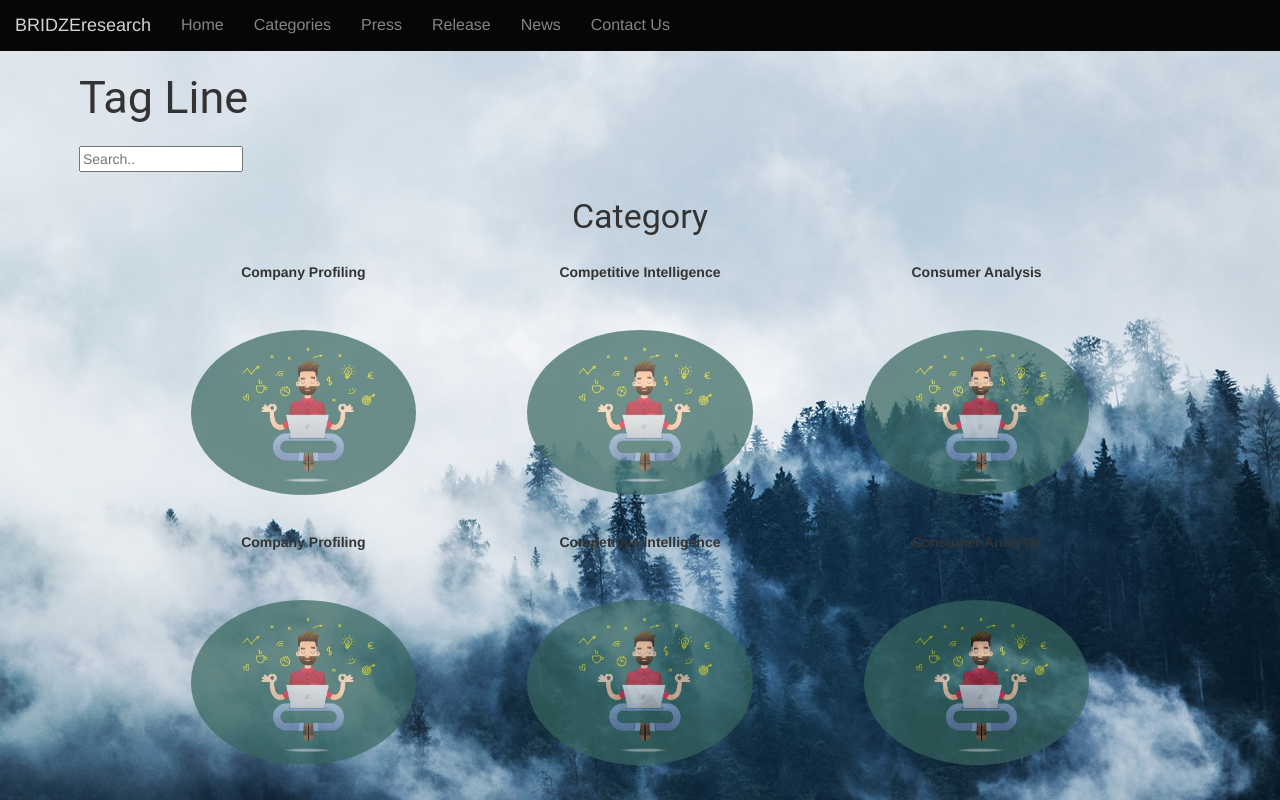
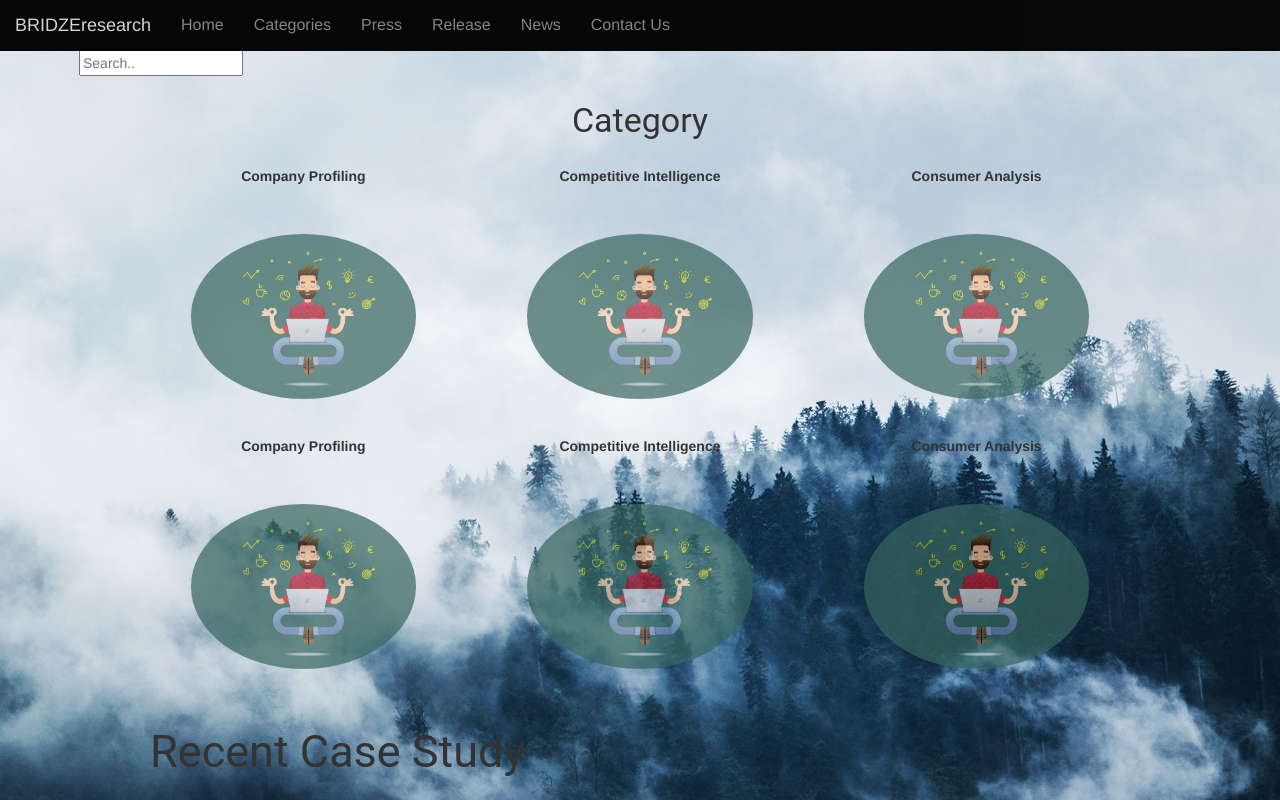
Before and after one commit to raunakkumarbridze/raunakkumarbridze.github.io, a plain HTML site: page index.html in a window 1280 px wide. Drawn offline with nearby package versions, Linux system fonts and the light colour scheme; a script that the page names is missing.

Commit message:
First commit_1

```diff
--- a/index.html
+++ b/index.html
@@ -110,7 +110,6 @@
 	<div class="content">
 
 		<header class="container">
-		<h2>Tag Line</h2>
         <input type="text"  height="200px" width="300px" placeholder="Search..">
         <header>
 
```
